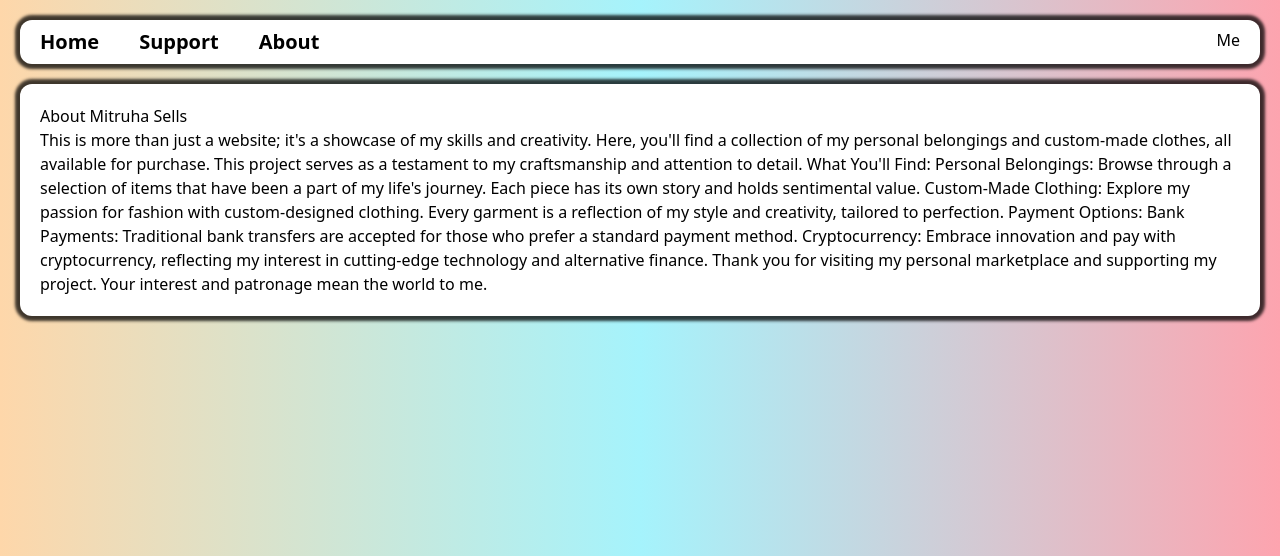
After one commit to mitruho/mitruha_sells, a Django app: page /about in a window 1280 px wide. The commit adds this page. Shown: the top 556 px of the page. Run offline with Django 5.2, Linux system fonts and the light colour scheme; some libraries are stand-ins or nearby versions.

Commit message:
add about page

```diff
--- /dev/null
+++ b/core/templates/core/about.html
@@ -0,0 +1,25 @@
+{% extends 'main.html' %}
+
+{% block title %}
+Mitruha sells - About
+{% endblock title %}
+
+{% block content %}
+<div class="bg-white border-black border-1 rounded-xl shadow-[0px_0px_3px_5px_rgba(0,0,0,0.75)] p-5 mx-5">
+    <h1>About Mitruha Sells</h1>
+    <p>This is more than just a website; it's a showcase of my skills and creativity. Here, you'll find a collection of my personal belongings and custom-made clothes, all available for purchase. This project serves as a testament to my craftsmanship and attention to detail.
+
+        What You'll Find:
+
+            Personal Belongings: Browse through a selection of items that have been a part of my life's journey. Each piece has its own story and holds sentimental value.
+            Custom-Made Clothing: Explore my passion for fashion with custom-designed clothing. Every garment is a reflection of my style and creativity, tailored to perfection.
+
+        Payment Options:
+
+            Bank Payments: Traditional bank transfers are accepted for those who prefer a standard payment method.
+            Cryptocurrency: Embrace innovation and pay with cryptocurrency, reflecting my interest in cutting-edge technology and alternative finance.
+
+        Thank you for visiting my personal marketplace and supporting my project. Your interest and patronage mean the world to me.
+        </p>
+</div>
+{% endblock content %}
--- a/core/urls.py
+++ b/core/urls.py
@@ -5,5 +5,6 @@ from django.conf.urls.static import static
 
 urlpatterns = [
     path('', views.index, name='index'),
+    path('about', views.about, name='about'),
     path('items/<pk>', views.ItemDetailView.as_view(), name='item_detail'),
 ]+ static(settings.MEDIA_URL, document_root=settings.MEDIA_ROOT)
--- a/core/views.py
+++ b/core/views.py
@@ -10,6 +10,9 @@ def index(request):
     context = {'page_obj': page_obj}
     return render(request, 'core/index.html', context=context)
 
+def about(request):
+    return render(request, 'core/about.html')
+
 class ItemDetailView(DetailView):
     model = Item
     template_name = 'core/item_detail.html'
--- a/templates/nav.html
+++ b/templates/nav.html
@@ -1,9 +1,9 @@
 <nav class='bg-white border-black border-1 rounded-xl shadow-[0px_0px_3px_5px_rgba(0,0,0,0.75)] m-5'>
-    <ul class='flex justify-around'>
-        <div class='inline-flex gap-10'>
-            <li>Home</li>
+    <ul class='flex justify-between px-5 py-2'>
+        <div class='inline-flex gap-10 text-xl font-bold'>
+            <li><a href="{% url 'index' %}">Home</a></li>
             <li>Support</li>
-            <li>About</li>
+            <li><a href="{% url 'about' %}">About</a></li>
         </div>
         <li class='mr-0 pr-0'>Me</li>
     </ul>
```
